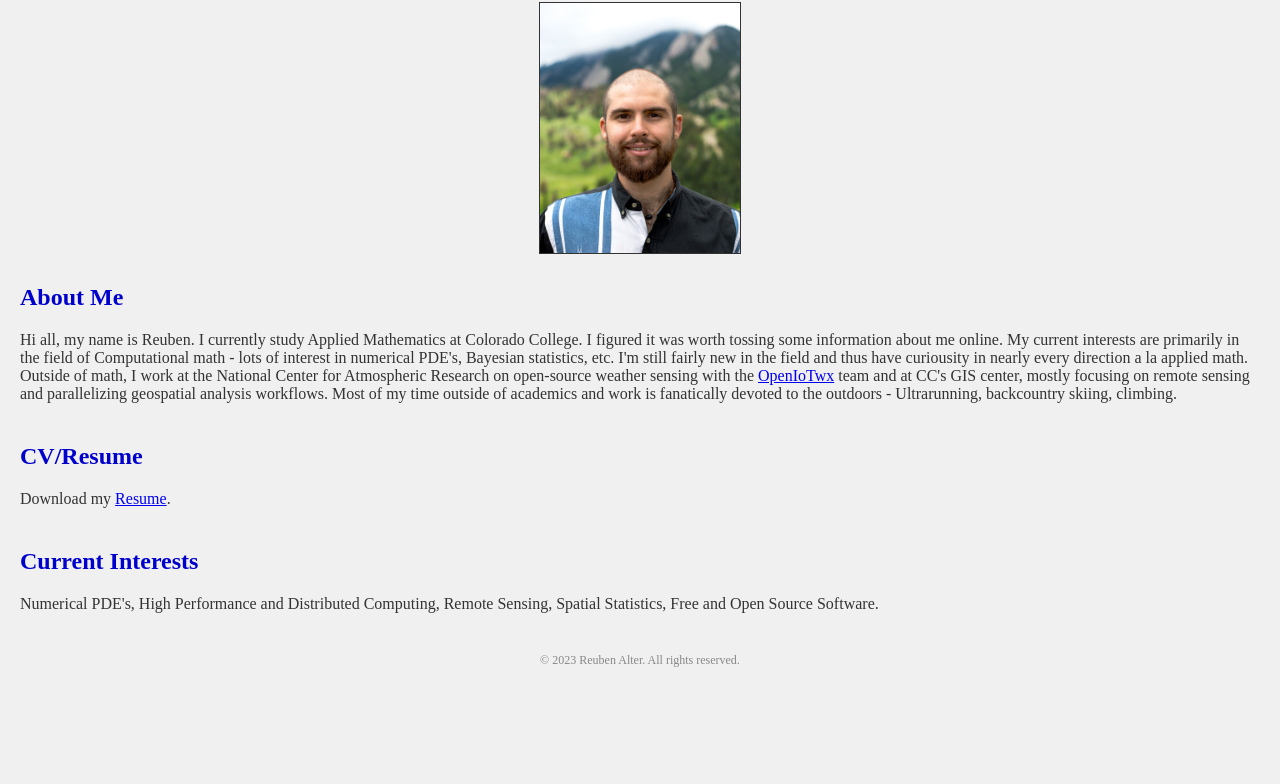
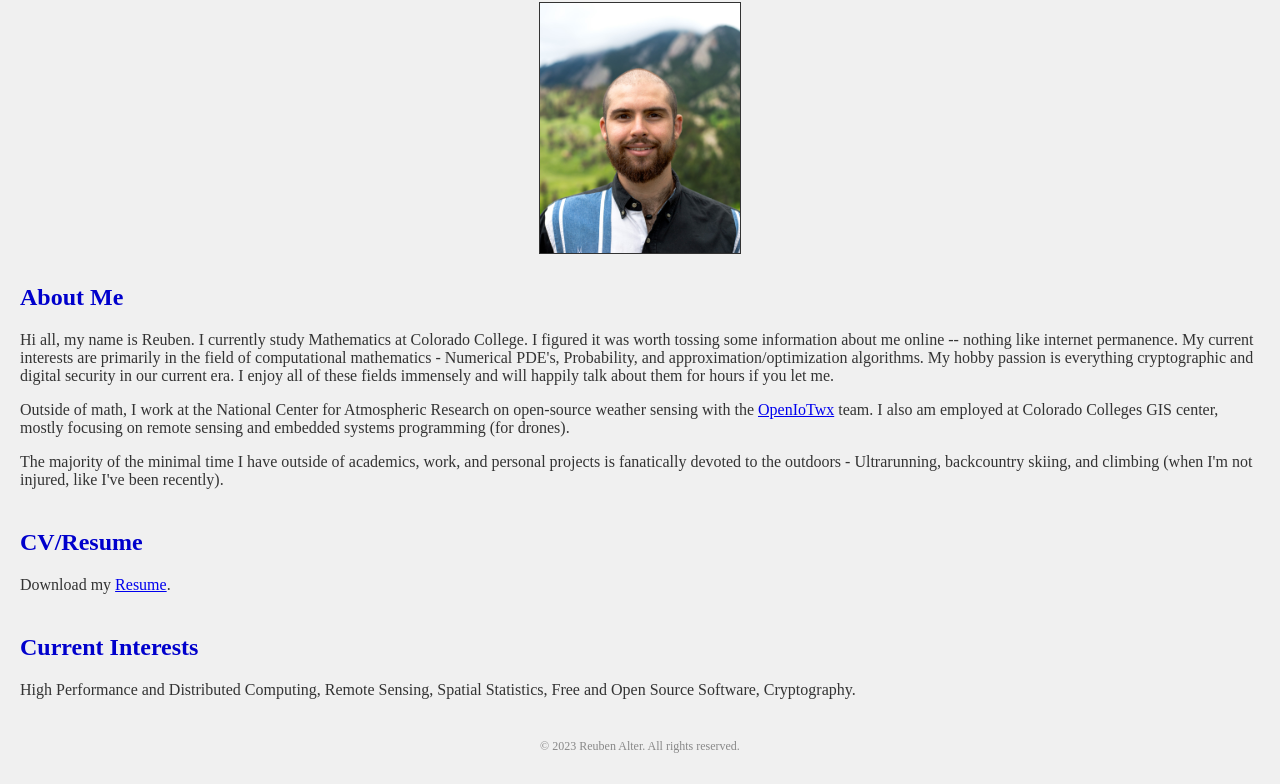
Before and after one commit to ralter/ralter.github.io, a plain HTML site: page index.html in a window 1280 px wide. Shown: the part 145-929 px from the top of the page. Before the commit the page ends 843 px from the top, so only its background shows below. Drawn offline with Linux system fonts and the light colour scheme.

Commit message:
formatting

```diff
--- a/index.html
+++ b/index.html
@@ -61,14 +61,20 @@
   <section>
     <h2>About Me</h2>
     <p>
-    Hi all, my name is Reuben. I currently study Applied Mathematics at Colorado College.
-    I figured it was worth tossing some information about me online. My current interests are primarily in the field of Computational math - lots of interest in numerical PDE's, Bayesian statistics, etc. I'm still fairly new in the field and thus have curiousity in nearly every direction a la applied math.
-
-
+    Hi all, my name is Reuben. I currently study Mathematics at Colorado College.
+    I figured it was worth tossing some information about me online -- nothing like internet permanence.
+    My current interests are primarily in the field of computational mathematics
+- Numerical PDE's, Probability, and approximation/optimization algorithms.
+My hobby passion is everything cryptographic and digital security in our current era.
+I enjoy all of these fields immensely and will happily talk about them for hours if you let me.
+    <p>
+    <p>
     Outside of math, I work at the National Center for Atmospheric Research on open-source weather sensing with the
-<a href="https://ncar.github.io/openiotwx/" target="_blank">OpenIoTwx</a> team and at CC's GIS center, mostly focusing on remote sensing and parallelizing geospatial analysis workflows.
-
-    Most of my time outside of academics and work is fanatically devoted to the outdoors - Ultrarunning, backcountry skiing, climbing.
+<a href="https://ncar.github.io/openiotwx/" target="_blank">OpenIoTwx</a> team.
+I also am employed at Colorado Colleges GIS center, mostly focusing on remote sensing and embedded systems programming (for drones).
+    <p>
+    <p>
+    The majority of the minimal time I have outside of academics, work, and personal projects is fanatically devoted to the outdoors - Ultrarunning, backcountry skiing, and climbing (when I'm not injured, like I've been recently).
     </p>
   </section>
 
@@ -77,12 +83,13 @@
     <p>
     Download my <a href="Resume_6_23.pdf">Resume</a>.
     </p>
+
   </section>
 
   <section>
     <h2>Current Interests</h2>
     <p>
-    Numerical PDE's, High Performance and Distributed Computing, Remote Sensing, Spatial Statistics, Free and Open Source Software.
+    High Performance and Distributed Computing, Remote Sensing, Spatial Statistics, Free and Open Source Software, Cryptography.
     </p>
   </section>
 
```
